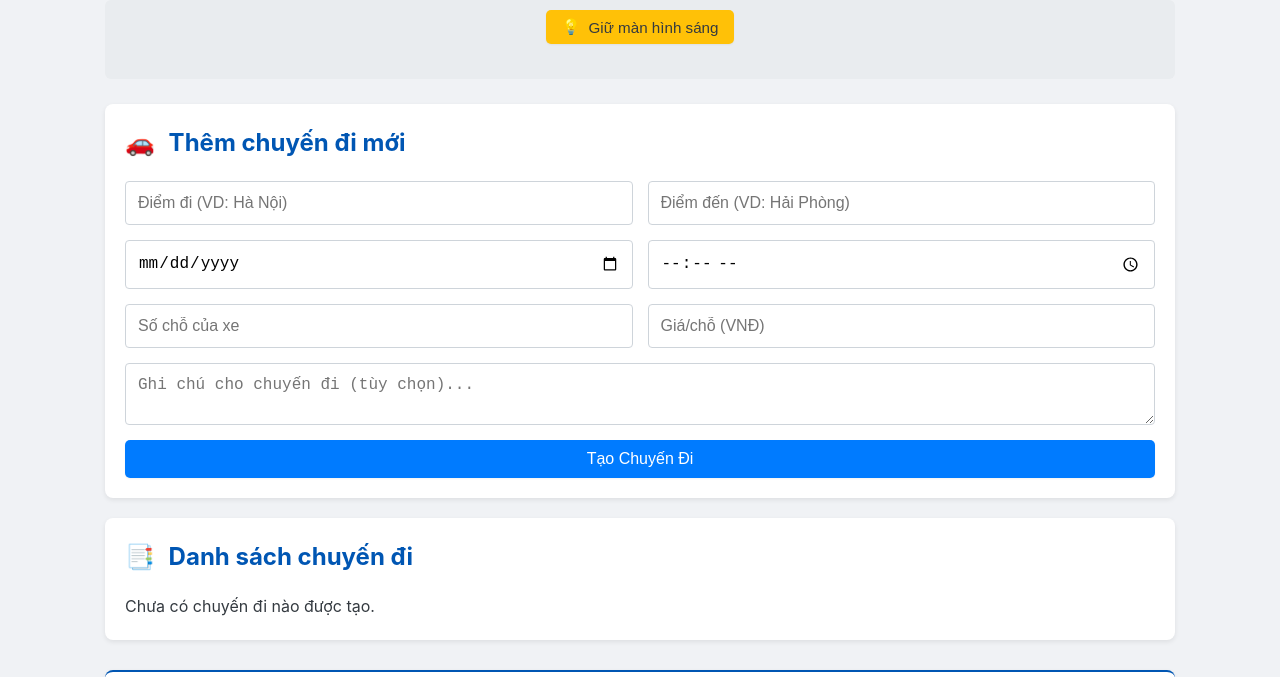
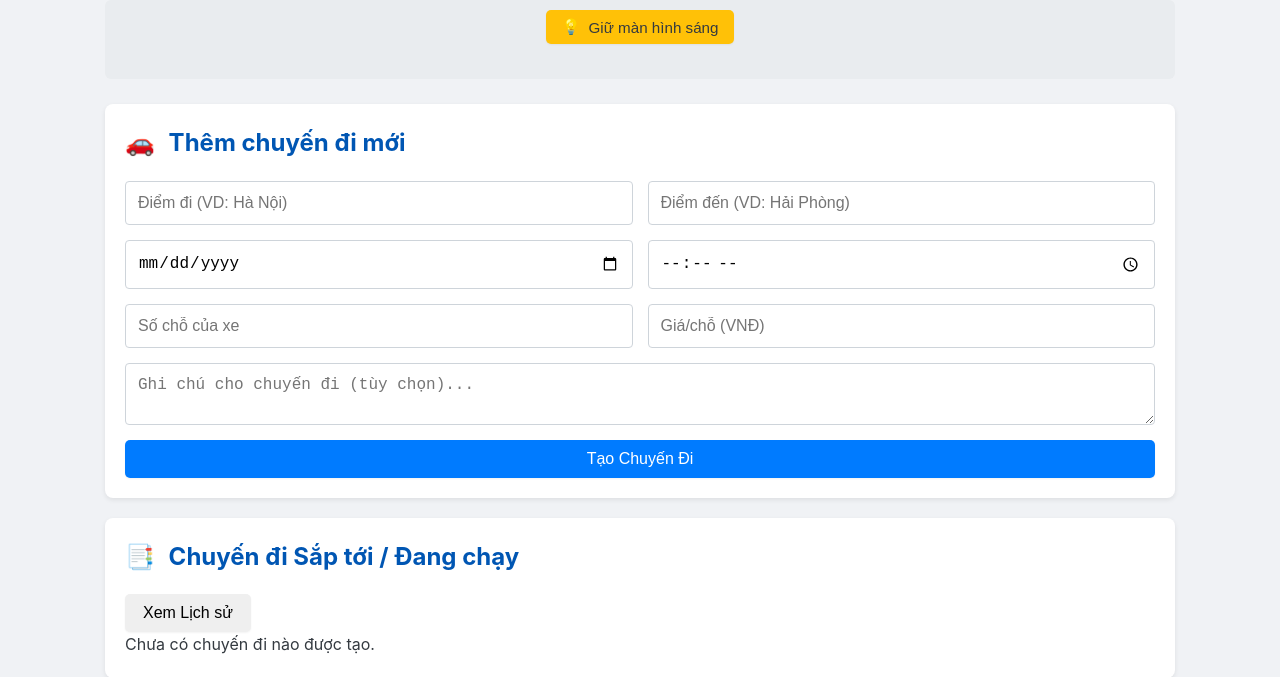
Before and after one commit to MinhVTV4/trongxe, a plain HTML site: page index.html in a window 1280 px wide. Shown: the part 82-759 px from the top of the page. Drawn offline with Linux system fonts and the light colour scheme.

Commit message:
Update index.html

```diff
--- a/index.html
+++ b/index.html
@@ -3,7 +3,7 @@
 <head>
     <meta charset="UTF-8">
     <meta name="viewport" content="width=device-width, initial-scale=1.0">
-    <title>Quản lý Xe Ghép v8</title> <link rel="stylesheet" href="style.css">
+    <title>Quản lý Xe Ghép v9</title> <link rel="stylesheet" href="style.css">
     </head>
 <body>
     <h1>Quản lý Chuyến Đi Xe Ghép</h1>
@@ -36,7 +36,10 @@
         </div>
 
         <div class="card">
-            <h2><span class="icon">📑</span> Danh sách chuyến đi</h2>
+            <div class="view-toggle-controls">
+                 <h2 id="trip-list-title"><span class="icon">📑</span> Chuyến đi Sắp tới / Đang chạy</h2>
+                 <button id="view-mode-toggle-btn" class="action-button">Xem Lịch sử</button>
+            </div>
             <div id="trip-list">
                 <p>Đang tải danh sách...</p>
             </div>
@@ -50,7 +53,9 @@
                 <p>Đang tải thông tin chuyến đi...</p>
             </div>
 
-             <h3><span class="icon">👥</span> Quản lý Hành Khách</h3>
+            <div id="trip-action-buttons" class="trip-detail-actions">
+                </div>
+            <h3><span class="icon">👥</span> Quản lý Hành Khách</h3>
 
              <div id="add-passenger-toggle-area">
                  <button id="show-add-passenger-form-btn" class="action-button manage-btn"><span class="icon">➕</span> Thêm khách mới</button>
@@ -78,8 +83,7 @@
             </form>
 
             <h4>Danh sách hành khách đã đặt:</h4>
-            <div class="passenger-list-container">
-                <div class="passenger-list-header">
+            <div class="passenger-list-container"> <div class="passenger-list-header">
                     <div class="col-name">Tên khách (Số chỗ)</div>
                     <div class="col-contact">SĐT</div>
                     <div class="col-pickup">Điểm đón</div>
```
